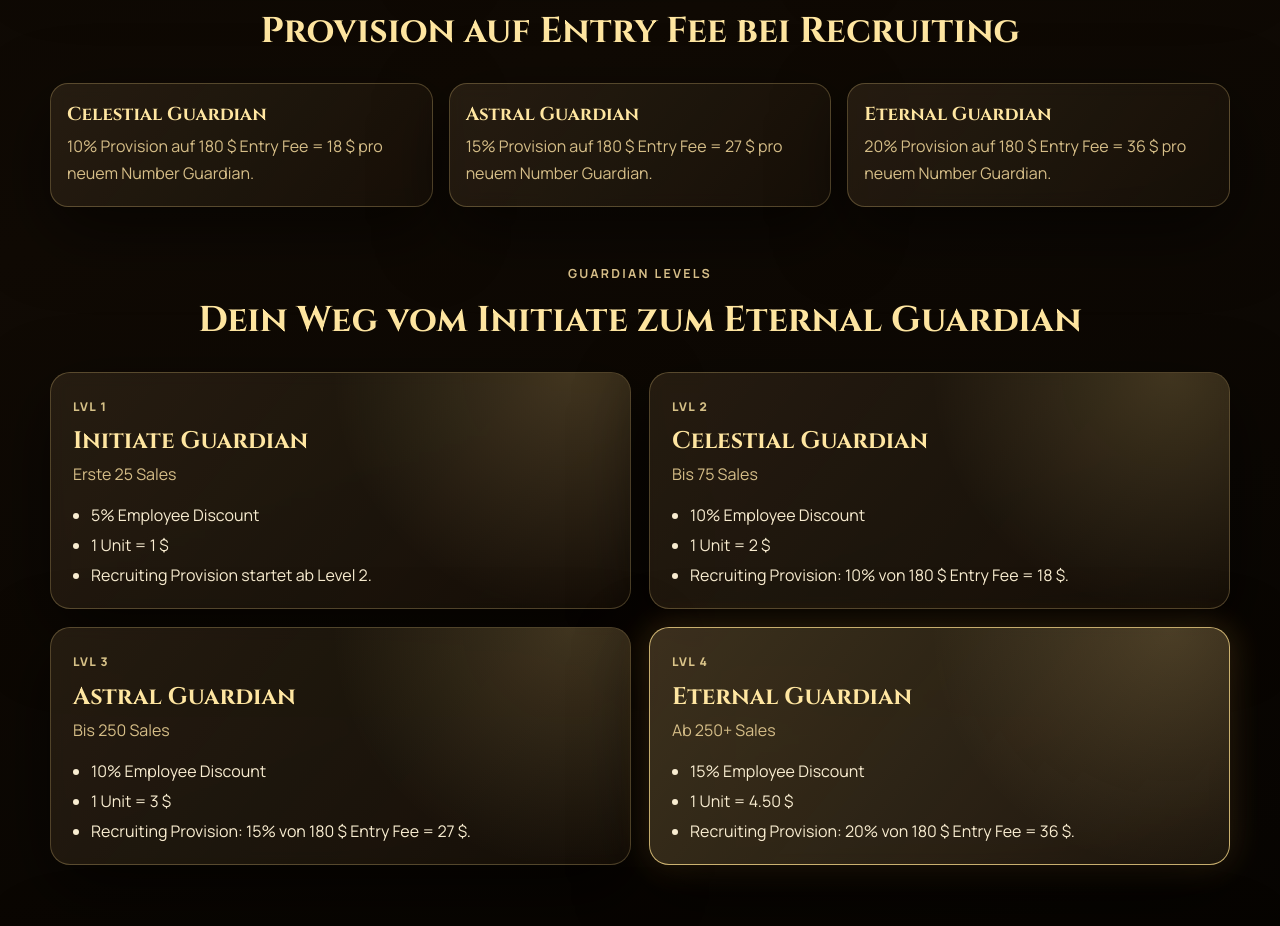
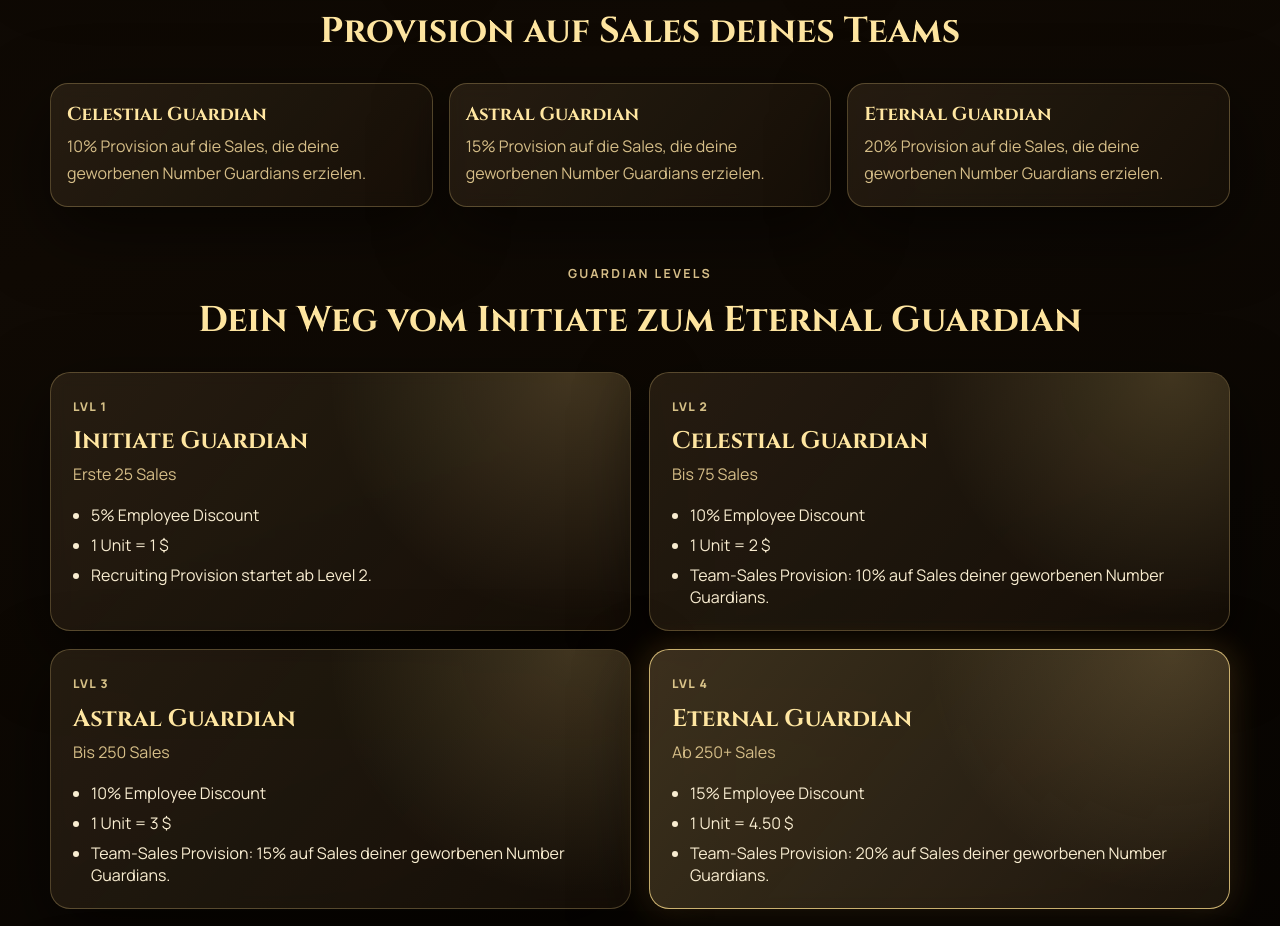
Before and after one commit to pogamer63-lgtm/Celestia, a plain HTML site: page family.html in a window 1280 px wide. Shown: the part 1300-2226 px from the top of the page. Drawn offline with Linux system fonts and the light colour scheme.

Commit message:
Update family page to reflect changes in commission structure and clarify team sales provisions

```diff
--- a/family.html
+++ b/family.html
@@ -65,7 +65,7 @@
       </div>
       <aside class="page-hero-panel glass" data-reveal="left">
         <h3 data-de="Schnellueberblick" data-en="Quick overview">Schnellueberblick</h3>
-        <p data-de="Entry Fee: 180 $. Pro 10 $ Sales sammelst du 1 Unit. Mit jedem neuen Level steigt dein Wert pro Unit. Ab Celestial Level bekommst du zusaetzlich Provision auf Entry Fees von neu geworbenen Number Guardians." data-en="Entry fee: $180. For every $10 in sales, you collect 1 unit. With each new level, your unit value increases. Starting from Celestial level, you also earn commission on entry fees from newly recruited Number Guardians.">Entry Fee: 180 $. Pro 10 $ Sales sammelst du 1 Unit. Mit jedem neuen Level steigt dein Wert pro Unit. Ab Celestial Level bekommst du zusaetzlich Provision auf Entry Fees von neu geworbenen Number Guardians.</p>
+        <p data-de="Entry Fee: 180 $. Pro 10 $ Sales sammelst du 1 Unit. Mit jedem neuen Level steigt dein Wert pro Unit. Ab Celestial Level bekommst du zusaetzlich Provision auf die Sales deiner geworbenen Number Guardians." data-en="Entry fee: $180. For every $10 in sales, you collect 1 unit. With each new level, your unit value increases. Starting from Celestial level, you also earn commission on the sales generated by your recruited Number Guardians.">Entry Fee: 180 $. Pro 10 $ Sales sammelst du 1 Unit. Mit jedem neuen Level steigt dein Wert pro Unit. Ab Celestial Level bekommst du zusaetzlich Provision auf die Sales deiner geworbenen Number Guardians.</p>
       </aside>
     </section>
 
@@ -90,7 +90,7 @@
         </article>
         <article class="kpi-card">
           <strong>20%</strong>
-          <span data-de="Recruiting Provision max." data-en="Max recruiting commission">Recruiting Provision max.</span>
+          <span data-de="Team-Sales Provision max." data-en="Max team sales commission">Team-Sales Provision max.</span>
         </article>
       </div>
     </section>
@@ -122,20 +122,20 @@
     <section class="section" style="padding-top:34px;">
       <div class="section-head" data-reveal="up">
         <p class="eyebrow" data-de="Number Guardian Bonus" data-en="Number Guardian bonus">Number Guardian Bonus</p>
-        <h2 data-de="Provision auf Entry Fee bei Recruiting" data-en="Entry fee commission for recruiting">Provision auf Entry Fee bei Recruiting</h2>
+        <h2 data-de="Provision auf Sales deines Teams" data-en="Commission on your team sales">Provision auf Sales deines Teams</h2>
       </div>
       <div class="info-grid">
         <article class="info-card glass" data-reveal="up">
           <h3 data-de="Celestial Guardian" data-en="Celestial Guardian">Celestial Guardian</h3>
-          <p data-de="10% Provision auf 180 $ Entry Fee = 18 $ pro neuem Number Guardian." data-en="10% commission on the $180 entry fee = $18 per newly recruited Number Guardian.">10% Provision auf 180 $ Entry Fee = 18 $ pro neuem Number Guardian.</p>
+          <p data-de="10% Provision auf die Sales, die deine geworbenen Number Guardians erzielen." data-en="10% commission on the sales generated by your recruited Number Guardians.">10% Provision auf die Sales, die deine geworbenen Number Guardians erzielen.</p>
         </article>
         <article class="info-card glass" data-reveal="up">
           <h3 data-de="Astral Guardian" data-en="Astral Guardian">Astral Guardian</h3>
-          <p data-de="15% Provision auf 180 $ Entry Fee = 27 $ pro neuem Number Guardian." data-en="15% commission on the $180 entry fee = $27 per newly recruited Number Guardian.">15% Provision auf 180 $ Entry Fee = 27 $ pro neuem Number Guardian.</p>
+          <p data-de="15% Provision auf die Sales, die deine geworbenen Number Guardians erzielen." data-en="15% commission on the sales generated by your recruited Number Guardians.">15% Provision auf die Sales, die deine geworbenen Number Guardians erzielen.</p>
         </article>
         <article class="info-card glass" data-reveal="up">
           <h3 data-de="Eternal Guardian" data-en="Eternal Guardian">Eternal Guardian</h3>
-          <p data-de="20% Provision auf 180 $ Entry Fee = 36 $ pro neuem Number Guardian." data-en="20% commission on the $180 entry fee = $36 per newly recruited Number Guardian.">20% Provision auf 180 $ Entry Fee = 36 $ pro neuem Number Guardian.</p>
+          <p data-de="20% Provision auf die Sales, die deine geworbenen Number Guardians erzielen." data-en="20% commission on the sales generated by your recruited Number Guardians.">20% Provision auf die Sales, die deine geworbenen Number Guardians erzielen.</p>
         </article>
       </div>
     </section>
@@ -163,7 +163,7 @@
           <ul class="guardian-points">
             <li data-de="10% Employee Discount" data-en="10% employee discount">10% Employee Discount</li>
             <li data-de="1 Unit = 2 $" data-en="1 unit = $2">1 Unit = 2 $</li>
-            <li data-de="Recruiting Provision: 10% von 180 $ Entry Fee = 18 $." data-en="Recruiting commission: 10% of the $180 entry fee = $18.">Recruiting Provision: 10% von 180 $ Entry Fee = 18 $.</li>
+            <li data-de="Team-Sales Provision: 10% auf Sales deiner geworbenen Number Guardians." data-en="Team sales commission: 10% on sales from your recruited Number Guardians.">Team-Sales Provision: 10% auf Sales deiner geworbenen Number Guardians.</li>
           </ul>
         </article>
         <article class="guardian-card glass" data-reveal="up">
@@ -173,7 +173,7 @@
           <ul class="guardian-points">
             <li data-de="10% Employee Discount" data-en="10% employee discount">10% Employee Discount</li>
             <li data-de="1 Unit = 3 $" data-en="1 unit = $3">1 Unit = 3 $</li>
-            <li data-de="Recruiting Provision: 15% von 180 $ Entry Fee = 27 $." data-en="Recruiting commission: 15% of the $180 entry fee = $27.">Recruiting Provision: 15% von 180 $ Entry Fee = 27 $.</li>
+            <li data-de="Team-Sales Provision: 15% auf Sales deiner geworbenen Number Guardians." data-en="Team sales commission: 15% on sales from your recruited Number Guardians.">Team-Sales Provision: 15% auf Sales deiner geworbenen Number Guardians.</li>
           </ul>
         </article>
         <article class="guardian-card glass guardian-card-top" data-reveal="up">
@@ -183,7 +183,7 @@
           <ul class="guardian-points">
             <li data-de="15% Employee Discount" data-en="15% employee discount">15% Employee Discount</li>
             <li data-de="1 Unit = 4.50 $" data-en="1 unit = $4.50">1 Unit = 4.50 $</li>
-            <li data-de="Recruiting Provision: 20% von 180 $ Entry Fee = 36 $." data-en="Recruiting commission: 20% of the $180 entry fee = $36.">Recruiting Provision: 20% von 180 $ Entry Fee = 36 $.</li>
+            <li data-de="Team-Sales Provision: 20% auf Sales deiner geworbenen Number Guardians." data-en="Team sales commission: 20% on sales from your recruited Number Guardians.">Team-Sales Provision: 20% auf Sales deiner geworbenen Number Guardians.</li>
           </ul>
         </article>
       </div>
```
